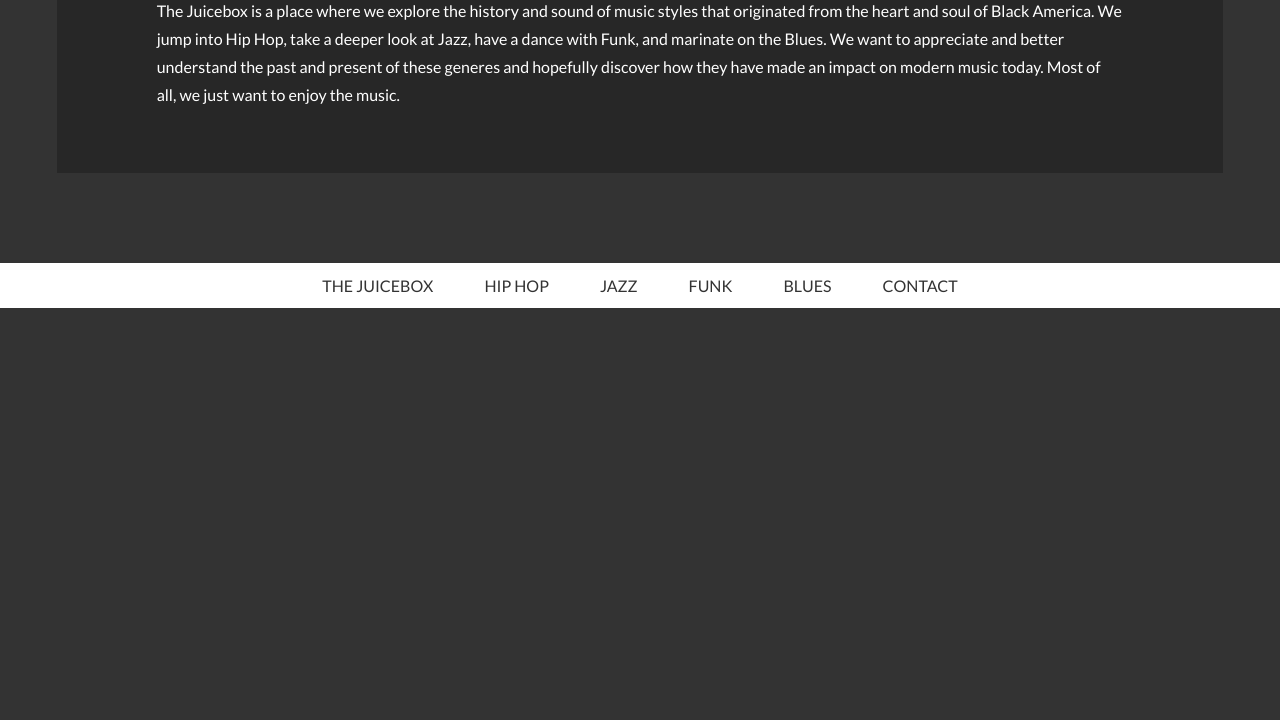
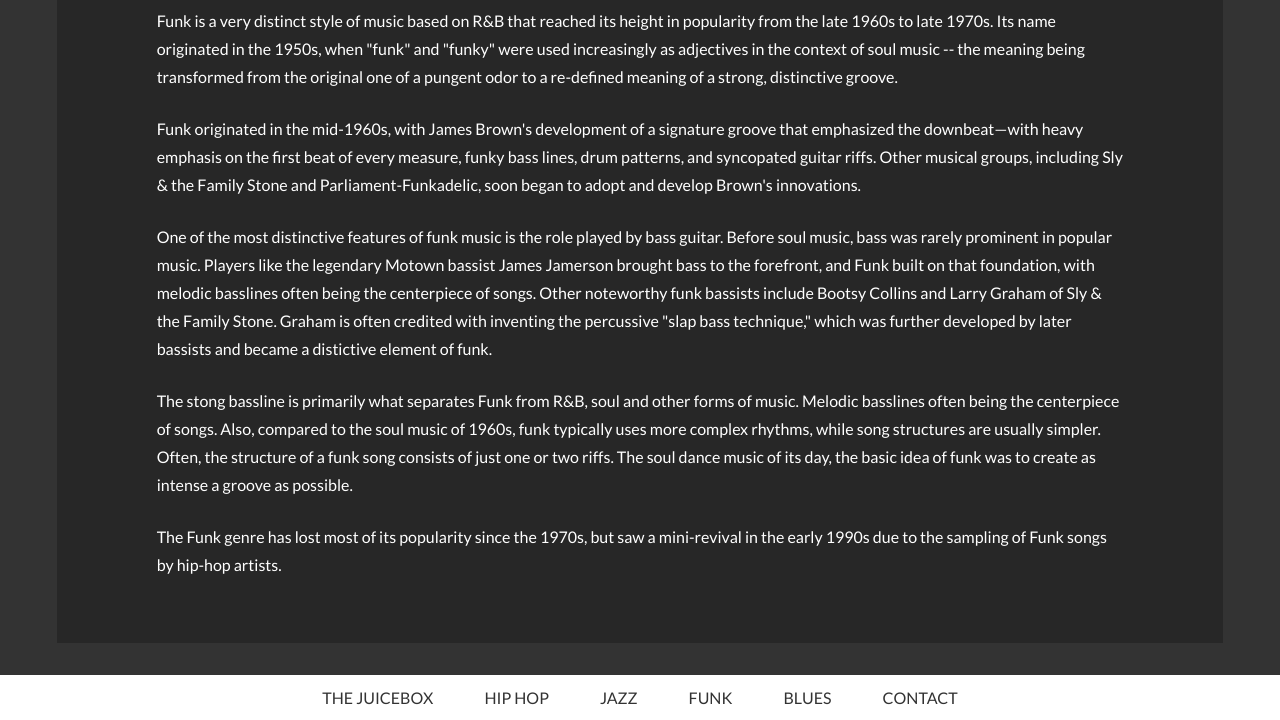
Before and after one commit to JonFelton/thejuicebox, a website: page funk.html in a window 1280 px wide. Shown: the part 492-1212 px from the top of the page. Before the commit the page ends 800 px from the top, so only its background shows below. Drawn offline with nearby package versions, Linux system fonts and the light colour scheme.

Commit message:
Placed content on Funk and Blues Pages

```diff
--- a/funk.html
+++ b/funk.html
@@ -42,9 +42,27 @@
     <main class="wrap Site-content">
 
       <section class="section-dark-bg dark-content">
-        <h2 class="sect-head-light">What's the Juicebox?</h2>
-        <p>The Juicebox is a place where we explore the history and sound of music styles that originated from the heart and soul of Black America. We jump into Hip Hop, take a deeper look at Jazz, have a dance with Funk, and marinate on the Blues. We want
-          to appreciate and better understand the past and present of these generes and hopefully discover how they have made an impact on modern music today. Most of all, we just want to enjoy the music.</p>
+        <h1 class="sect-head-light">Getting Funky</h1>
+        <p>
+          Funk is a very distinct style of music based on R&B that reached its height in popularity from the late 1960s to late 1970s. Its name originated in the 1950s, when "funk" and "funky" were used increasingly as adjectives in the context of soul music
+          -- the meaning being transformed from the original one of a pungent odor to a re-defined meaning of a strong, distinctive groove.
+        </p>
+        <p>
+          Funk originated in the mid-1960s, with James Brown's development of a signature groove that emphasized the downbeat—with heavy emphasis on the first beat of every measure, funky bass lines, drum patterns, and syncopated guitar riffs. Other musical
+          groups, including Sly & the Family Stone and Parliament-Funkadelic, soon began to adopt and develop Brown's innovations.
+        </p>
+        <p>
+          One of the most distinctive features of funk music is the role played by bass guitar. Before soul music, bass was rarely prominent in popular music. Players like the legendary Motown bassist James Jamerson brought bass to the forefront, and Funk
+          built on that foundation, with melodic basslines often being the centerpiece of songs. Other noteworthy funk bassists include Bootsy Collins and Larry Graham of Sly & the Family Stone. Graham is often credited with inventing the percussive "slap bass
+          technique," which was further developed by later bassists and became a distictive element of funk.
+        </p>
+        <p>
+          The stong bassline is primarily what separates Funk from R&B, soul and other forms of music. Melodic basslines often being the centerpiece of songs. Also, compared to the soul music of 1960s, funk typically uses more complex rhythms, while song
+          structures are usually simpler. Often, the structure of a funk song consists of just one or two riffs. The soul dance music of its day, the basic idea of funk was to create as intense a groove as possible.
+        </p>
+        <p>
+          The Funk genre has lost most of its popularity since the 1970s, but saw a mini-revival in the early 1990s due to the sampling of Funk songs by hip-hop artists.
+        </p>
       </section>
 
     </main>
```
Also changed, not shown: blues.html (+18 -3 lines), text/Blues.txt (added, +7 -0 lines), text/Funk.txt (added, +15 -0 lines).
